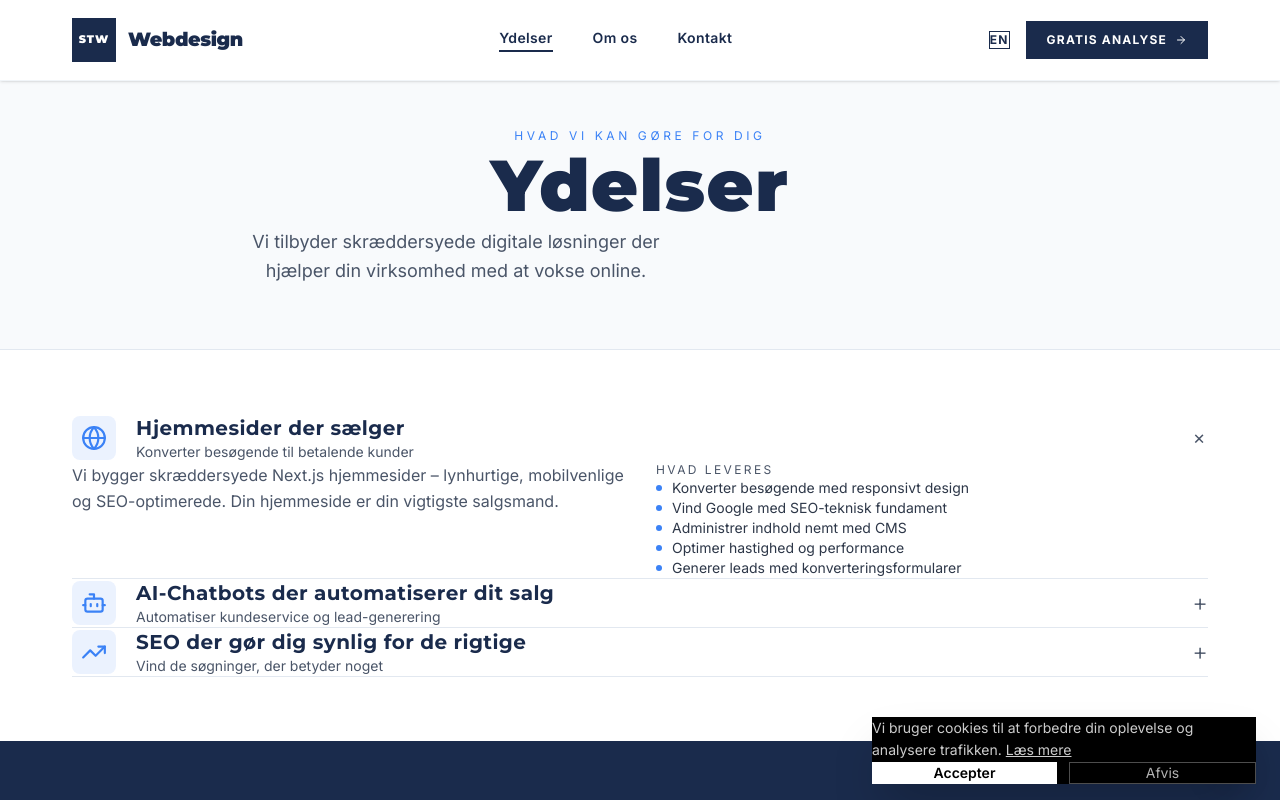
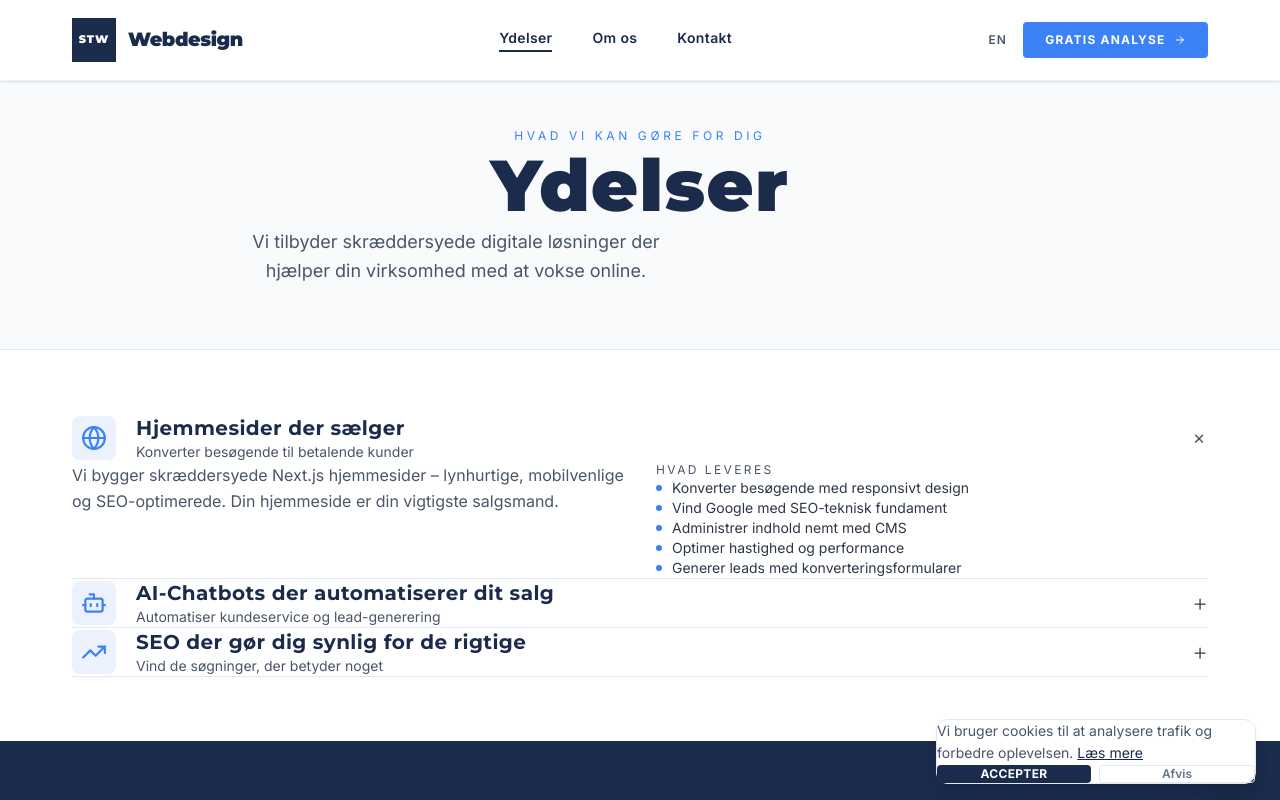
Before and after one commit to tingvoldecommerce-afk/stw-design, a Next.js app: page /ydelser in a window 1280 px wide. Shown: the top 800 px of the page. Built offline with nearby package versions, Linux system fonts and the light colour scheme.

Commit message:
Redesign navbar CTA+lang button, modernize cookie banner, remove subtitle texts, fix om-os values and CTA

```diff
--- a/app/om-os/page.tsx
+++ b/app/om-os/page.tsx
@@ -53,11 +53,6 @@ export default function OmOsPage() {
             >
               {lang === "da" ? "Om os" : "About us"}
             </h1>
-            <p className="mt-5 text-lg leading-relaxed mx-auto" style={{ color: "var(--text-muted)", maxWidth: "48rem", textAlign: "center" }}>
-              {lang === "da"
-                ? "STW-Webdesign er et dansk digitalt bureau grundlagt af Sebastian. Vi hjælper virksomheder med at skabe en stærk digital tilstedeværelse."
-                : "STW-Webdesign is a Danish digital agency founded by Sebastian. We help businesses create a strong digital presence."}
-            </p>
           </FadeIn>
         </div>
       </section>
@@ -131,18 +126,19 @@ export default function OmOsPage() {
               </h2>
             </div>
           </FadeIn>
-          <div className="grid md:grid-cols-2 gap-6">
+          <div className="grid md:grid-cols-2 gap-5">
             {values.map((v, i) => {
               const t = lang === "da" ? v.da : v.en;
               return (
-                <FadeIn key={i} delay={i * 0.08} className="h-full">
+                <FadeIn key={i} delay={i * 0.08}>
                   <div
-                    className="p-8 text-left h-full"
-                    style={{ border: "1px solid var(--border)", background: "var(--bg-soft)", borderRadius: "16px" }}
+                    className="p-7"
+                    style={{ border: "1px solid var(--border)", background: "var(--bg-soft)", borderRadius: "12px" }}
                   >
+                    <div className="w-8 h-0.5 mb-5" style={{ background: "var(--blue)" }} />
                     <h3
-                      className="text-lg font-bold mb-3"
-                      style={{ fontFamily: "var(--font-montserrat)", color: "var(--navy)" }}
+                      className="font-bold mb-2"
+                      style={{ fontFamily: "var(--font-montserrat)", color: "var(--navy)", fontSize: "1rem" }}
                     >
                       {t.title}
                     </h3>
@@ -171,7 +167,7 @@ export default function OmOsPage() {
               >
                 {lang === "da" ? "Lad os arbejde sammen" : "Let's work together"}
               </h2>
-              <p className="mb-8 max-w-lg mx-auto" style={{ color: "rgba(255,255,255,0.6)" }}>
+              <p className="mb-8 max-w-lg mx-auto" style={{ color: "rgba(255,255,255,0.6)", textAlign: "center" }}>
                 {lang === "da"
                   ? "Tag kontakt og fortæl os om din virksomhed."
                   : "Get in touch and tell us about your business."}
--- a/app/page.tsx
+++ b/app/page.tsx
@@ -175,20 +175,6 @@ export default function HomePage() {
               >
                 {lang === "da" ? "Vores ydelser" : "Our services"}
               </h2>
-              <p
-                className="mx-auto"
-                style={{
-                  color: "var(--text-muted)",
-                  maxWidth: "48rem",
-                  fontSize: "1rem",
-                  lineHeight: 1.75,
-                  overflowWrap: "break-word",
-                }}
-              >
-                {lang === "da"
-                  ? "Alt hvad din virksomhed behøver for at lykkes digitalt – under ét tag."
-                  : "Everything your business needs to succeed digitally – under one roof."}
-              </p>
             </div>
           </FadeIn>
 
@@ -423,18 +409,6 @@ export default function HomePage() {
                     </>
                   )}
                 </h2>
-                <p
-                  className="mb-8"
-                  style={{
-                    color: "rgba(255,255,255,0.55)",
-                    fontSize: "0.95rem",
-                    lineHeight: 1.7,
-                  }}
-                >
-                  {lang === "da"
-                    ? "Uforpligtende snak om, hvad vi kan gøre for din virksomhed."
-                    : "A no-obligation chat about what we can do for your business."}
-                </p>
                 <Link
                   href="/kontakt"
                   className="inline-flex items-center gap-2 text-sm font-semibold tracking-wider uppercase transition-all"
--- a/app/ydelser/page.tsx
+++ b/app/ydelser/page.tsx
@@ -205,11 +205,6 @@ export default function YdelserPage() {
               >
                 {lang === "da" ? "Vores proces" : "Our process"}
               </h2>
-              <p className="mx-auto mt-4" style={{ color: "rgba(255,255,255,0.5)", fontSize: "0.95rem", lineHeight: 1.7, maxWidth: "600px", textAlign: "center" }}>
-                {lang === "da"
-                  ? "Fra idé til lancering – vi følger en gennemprøvet proces der sikrer, at dit projekt leveres til tiden."
-                  : "From idea to launch – we follow a proven process that ensures your project is delivered on time."}
-              </p>
             </div>
           </FadeIn>
           <div className="grid sm:grid-cols-2 lg:grid-cols-4 gap-6 md:gap-8">
--- a/components/CookieBanner.tsx
+++ b/components/CookieBanner.tsx
@@ -50,24 +50,31 @@ export default function CookieBanner({ onPrivacyOpen, onCookiesOpen }: CookieBan
             animate={{ y: 0, opacity: 1 }}
             exit={{ y: 80, opacity: 0 }}
             transition={{ duration: 0.35 }}
-            className="fixed bottom-4 left-4 right-4 md:left-auto md:right-6 md:max-w-sm z-50 bg-black text-white p-5 shadow-2xl"
+            className="fixed bottom-4 left-4 right-4 md:left-auto md:right-6 md:max-w-xs z-50 bg-white p-5 shadow-lg"
+            style={{ border: "1px solid #e2e8f0", borderRadius: "12px" }}
           >
-            <p className="text-sm text-white/80 mb-4 leading-relaxed">
-              Vi bruger cookies til at forbedre din oplevelse og analysere trafikken.{" "}
-              <button onClick={() => setCookieModal(true)} className="underline hover:no-underline">
+            <p className="text-sm mb-4 leading-relaxed" style={{ color: "#475569" }}>
+              Vi bruger cookies til at analysere trafik og forbedre oplevelsen.{" "}
+              <button onClick={() => setCookieModal(true)} className="underline hover:no-underline" style={{ color: "var(--navy)" }}>
                 Læs mere
               </button>
             </p>
-            <div className="flex gap-3">
+            <div className="flex gap-2">
               <button
                 onClick={accept}
-                className="flex-1 bg-white text-black text-sm font-semibold py-2 hover:bg-gray-100 transition-colors"
+                className="flex-1 text-xs font-bold tracking-wide uppercase py-2.5 transition-colors"
+                style={{ background: "var(--navy)", color: "#fff", borderRadius: "4px" }}
+                onMouseEnter={(e) => (e.currentTarget.style.background = "var(--blue)")}
+                onMouseLeave={(e) => (e.currentTarget.style.background = "var(--navy)")}
               >
                 Accepter
               </button>
               <button
                 onClick={decline}
-                className="flex-1 border border-white/30 text-white/70 text-sm py-2 hover:border-white hover:text-white transition-colors"
+                className="flex-1 text-xs font-semibold py-2.5 transition-colors"
+                style={{ border: "1px solid #e2e8f0", color: "#64748b", borderRadius: "4px" }}
+                onMouseEnter={(e) => (e.currentTarget.style.borderColor = "var(--navy)")}
+                onMouseLeave={(e) => (e.currentTarget.style.borderColor = "#e2e8f0")}
               >
                 Afvis
               </button>
--- a/components/Navbar.tsx
+++ b/components/Navbar.tsx
@@ -80,8 +80,8 @@ export default function Navbar() {
           <div className="hidden md:flex items-center gap-4 shrink-0">
             <button
               onClick={() => setLang(lang === "da" ? "en" : "da")}
-              className="text-xs font-bold tracking-widest px-3 py-1.5 border transition-colors"
-              style={{ borderColor: "var(--navy)", color: "var(--navy)" }}
+              className="text-xs font-semibold transition-colors hover:opacity-60"
+              style={{ color: "var(--text-muted)", letterSpacing: "0.08em" }}
             >
               {lang === "da" ? "EN" : "DA"}
             </button>
@@ -89,13 +89,13 @@ export default function Navbar() {
               href="/kontakt"
               className="inline-flex items-center gap-2 text-xs font-bold tracking-widest uppercase transition-all"
               style={{
-                background: "var(--navy)",
+                background: "var(--blue)",
                 color: "#fff",
-                padding: "0.6rem 1.25rem",
-                border: "1px solid transparent",
+                padding: "0.65rem 1.4rem",
+                borderRadius: "4px",
               }}
-              onMouseEnter={(e) => (e.currentTarget.style.background = "var(--navy-mid)")}
-              onMouseLeave={(e) => (e.currentTarget.style.background = "var(--navy)")}
+              onMouseEnter={(e) => (e.currentTarget.style.background = "#2563EB")}
+              onMouseLeave={(e) => (e.currentTarget.style.background = "var(--blue)")}
             >
               {lang === "da" ? "Gratis analyse" : "Free analysis"} <ArrowRight size={12} />
             </Link>
```
